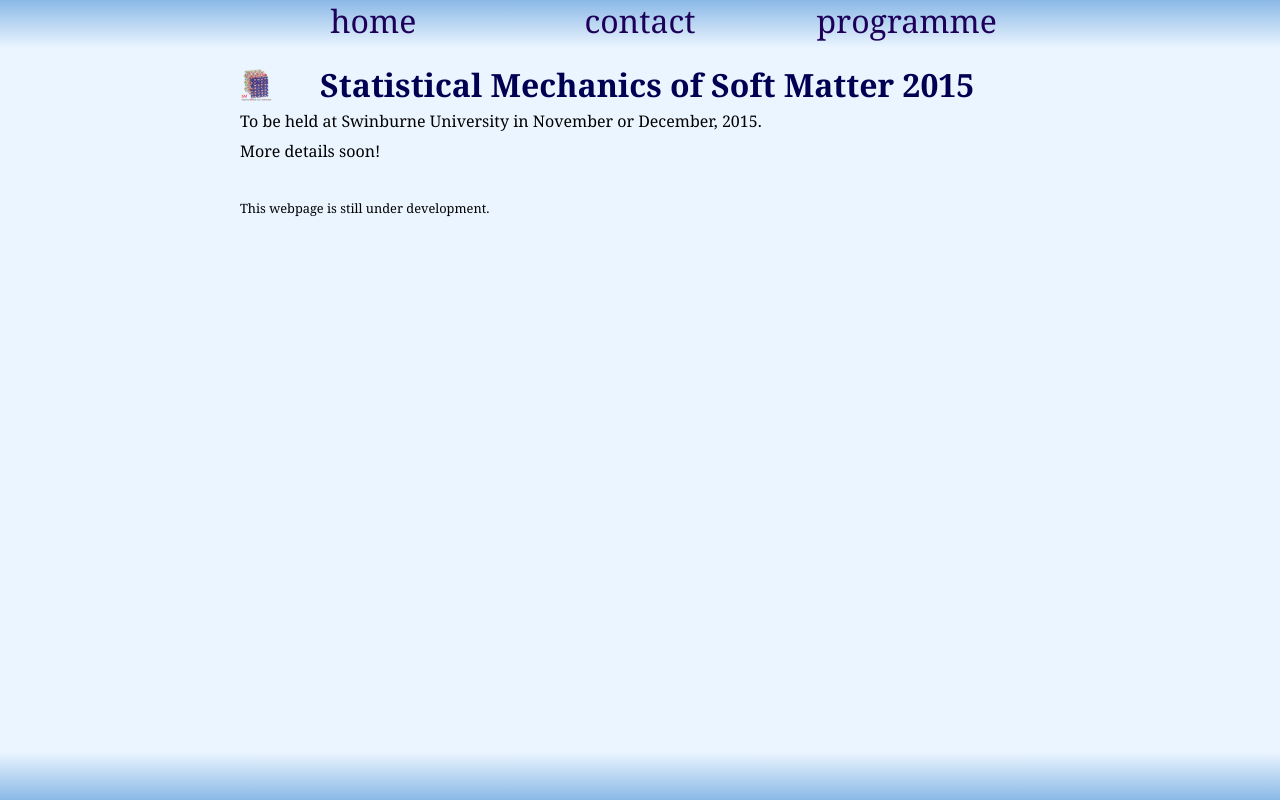
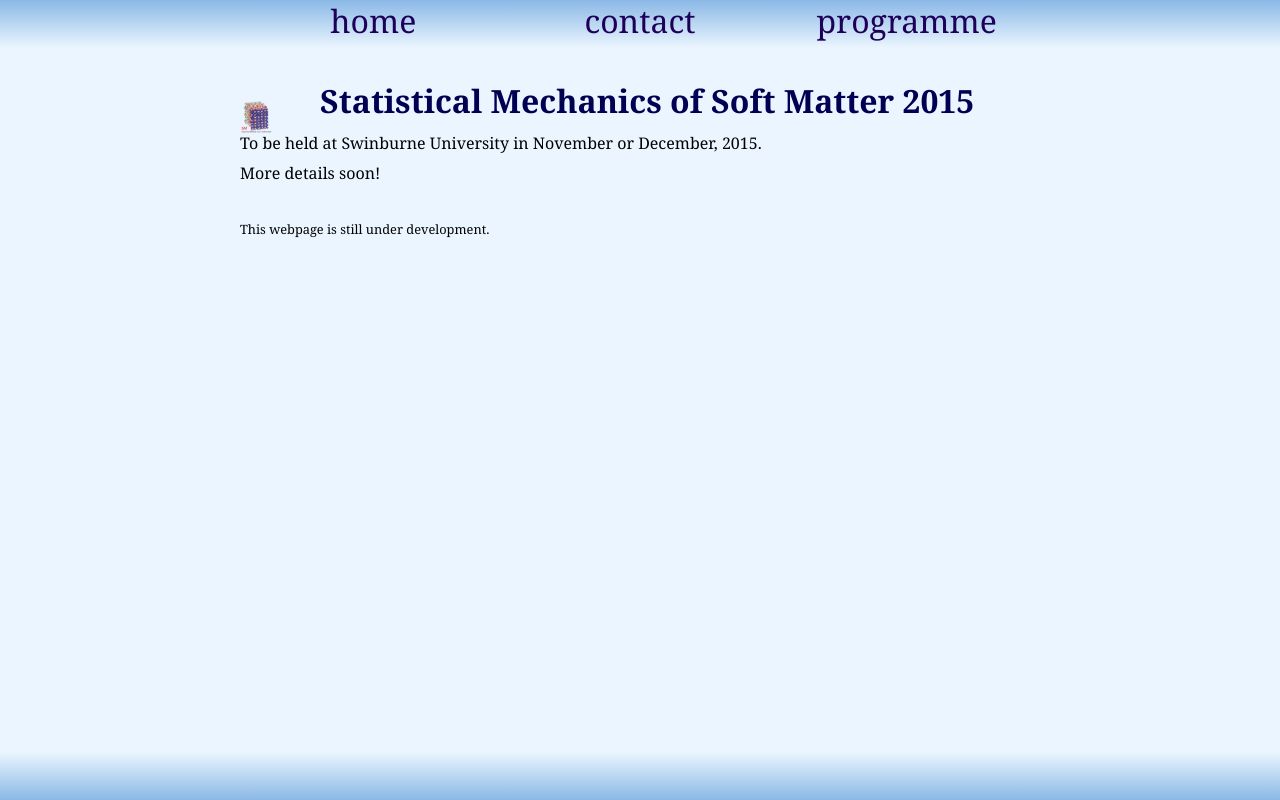
Before and after one commit to smsq/smsq.github.io, a plain HTML site: page index.html in a window 1280 px wide. Drawn offline with Linux system fonts and the light colour scheme.

Commit message:
Changed h1 height

```diff
--- a/index.html
+++ b/index.html
@@ -40,7 +40,7 @@
 
         <div id="contentblock">
             <div id="content">
-                <h1 style="display:inline-block;line-height:1.0em;margin-bottom:-0.3em;">
+                <h1 style="display:inline-block;line-height:2.0em;margin-bottom:-0.3em;">
                 <div style="display:block;float:left;margin-right:1.5em;vertical-align:top;">
                 <img src="/img/sm2_logo_transparent_lowres.png"></img></div>
 Statistical Mechanics of Soft Matter 2015
```
